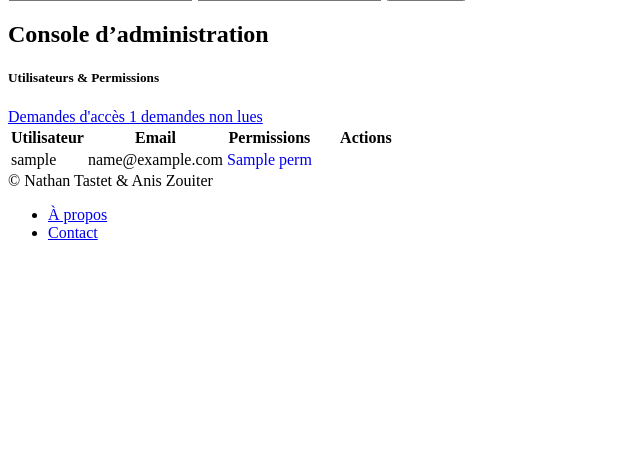
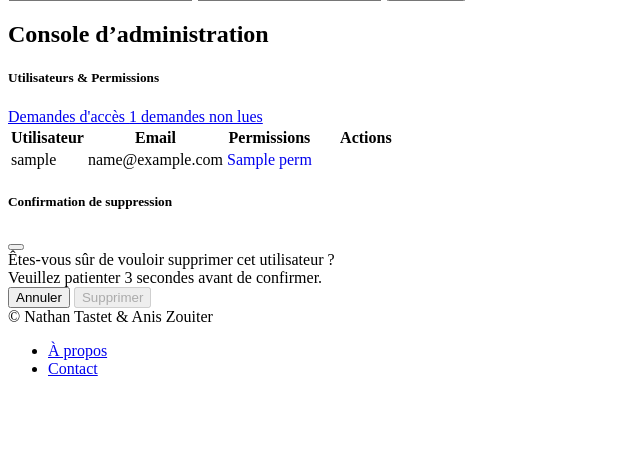
Before and after one commit to NathanTastet/voiture_autonome_604, a Python web app: template app/templates/admin/index.html in a window 1280 px wide. Shown: the part 348-800 px from the top of the page, without its empty margins (0-640 px from the left). Run offline with Jinja, Linux system fonts and the light colour scheme; the template is opened without the code that fills it: most values are stand-ins (such as "Sample title", 1, 10 or a date in 2020); form fields are guessed from the names that the template uses.

Commit message:
correction de bugs lié à l'inteface admin

```diff
--- a/app/templates/admin/index.html
+++ b/app/templates/admin/index.html
@@ -58,10 +58,16 @@
               {% endfor %}
             </td>
             <td>
-              {% if current_user.has_permission('superadmin') or (current_user.has_permission('admin') and not (u.has_permission('admin') or u.has_permission('superadmin'))) %}
-                <a href="{{ url_for('admin.delete_user', user_id=u.id) }}" class="btn btn-danger btn-sm w-100" title="Supprimer">
+              {% if (current_user.has_permission('superadmin')  and not u.has_permission('superadmin'))
+              or (current_user.has_permission('admin')
+                  and not (u.has_permission('admin') or u.has_permission('superadmin'))) %}                <!-- Bouton qui déclenche le modal de confirmation -->
+                <button type="button"
+                        class="btn btn-danger btn-sm w-100"
+                        data-bs-toggle="modal"
+                        data-bs-target="#confirmDeleteModal"
+                        data-user-id="{{ u.id }}">
                   <i class="bi bi-trash"></i>
-                </a>
+                </button>
               {% endif %}
             </td>
           </tr>
@@ -70,4 +76,53 @@
     </table>
   </div>
 </div>
+
+<!-- Modal de confirmation de suppression -->
+<div class="modal fade" id="confirmDeleteModal" tabindex="-1" aria-labelledby="confirmDeleteModalLabel" aria-hidden="true">
+  <div class="modal-dialog modal-dialog-centered">
+    <!-- Formulaire pour la suppression ; ici on utilise GET puisque votre route delete_user utilise GET -->
+    <form id="deleteUserForm" action="" method="GET">
+      <div class="modal-content">
+        <div class="modal-header">
+          <h5 class="modal-title" id="confirmDeleteModalLabel">Confirmation de suppression</h5>
+          <button type="button" class="btn-close" data-bs-dismiss="modal" aria-label="Fermer"></button>
+        </div>
+        <div class="modal-body">
+          Êtes-vous sûr de vouloir supprimer cet utilisateur ?<br>
+          Veuillez patienter 3 secondes avant de confirmer.
+        </div>
+        <div class="modal-footer">
+          <button type="button" class="btn btn-secondary" data-bs-dismiss="modal">Annuler</button>
+          <button type="submit" class="btn btn-danger" id="confirmDeleteButton" disabled>Supprimer</button>
+        </div>
+      </div>
+    </form>
+  </div>
+</div>
+
 {% endblock %}
+
+{% block js %}
+  <script>
+    // Au démarrage du modal, configurer l'URL du formulaire et le délai de 3 secondes
+    var confirmDeleteModal = document.getElementById('confirmDeleteModal');
+
+    confirmDeleteModal.addEventListener('show.bs.modal', function (event) {
+      var button = event.relatedTarget; // Le bouton qui a déclenché le modal
+      var userId = button.getAttribute('data-user-id');
+
+      // Définir l'action du formulaire pour pointer vers /admin/delete_user/<id>
+      var form = document.getElementById('deleteUserForm');
+      form.action = '/admin/delete_user/' + userId;
+
+      // Désactiver le bouton de confirmation
+      var confirmButton = document.getElementById('confirmDeleteButton');
+      confirmButton.disabled = true;
+
+      // Après 3 secondes, activer le bouton de confirmation
+      setTimeout(function () {
+        confirmButton.disabled = false;
+      }, 3000);
+    });
+  </script>
+{% endblock %}
```
Also changed, not shown: app/user/admin_views.py (+31 -10 lines).
